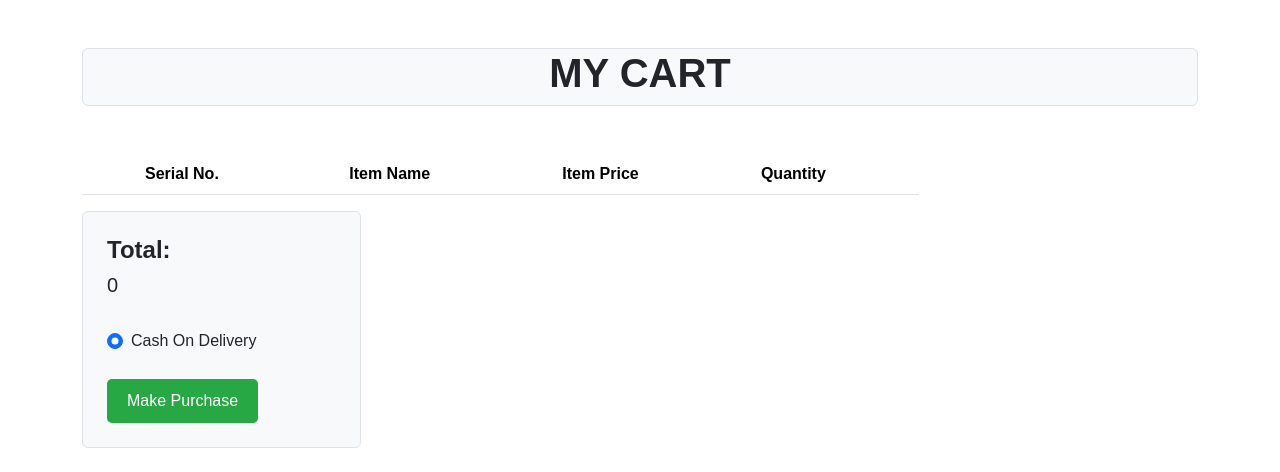
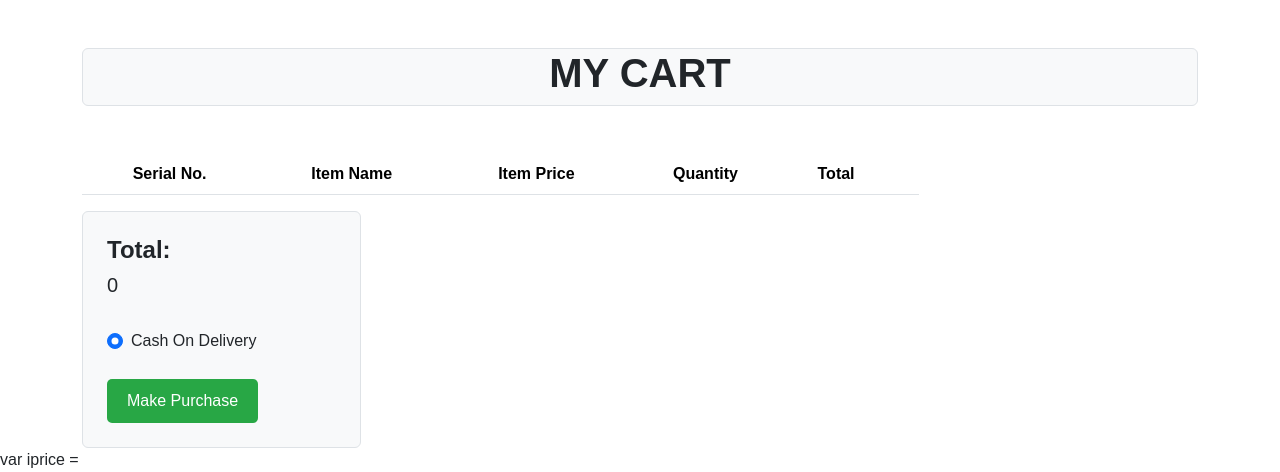
Before and after one commit to MigaraThiyunuwan/GardenGURU, a PHP site: page /php/mycart.php in a window 1280 px wide; the page is wider, and only the part inside the window is pictured. Shown: the part 400-872 px from the top of that part. Before the commit the page ends 848 px from the top of that part, so only its background shows below. Run offline with PHP 8.4, Linux system fonts and the light colour scheme; lists and menus that the app fills with data are empty; some libraries are stand-ins or nearby versions.

Commit message:
cart progress

```diff
--- a/php/mycart.php
+++ b/php/mycart.php
@@ -180,15 +180,15 @@
                         <th scope="col">Item Name</th>
                         <th scope="col">Item Price</th>
                         <th scope="col">Quantity</th>
+                        <th scope="col">Total</th>
+
                         <th scope="col"></th>
                     </tr>
                 </thead>
                 <tbody class="text-center">
 
                     <?php
-
-
-                     $total=0;
+                        $total=0;
                     if (isset($_SESSION['cart'])) {
                         $serialNo = 1;
                         foreach ($_SESSION['cart'] as $key => $value) {
@@ -196,8 +196,11 @@
                             echo "<tr>
                                     <td>{$serialNo}</td>
                                     <td>{$value['Item_Name']}</td>
-                                    <td>{$value['Price']}</td>
-                                    <td><input class='text-center' type='number' value='$value[Quantity]' min='1' max='10'></td>
+                                    <td>{$value['Price']}<input type='hidden' class='iprice' value='{$value['Price']}'></td>
+
+                                    <td><input class='text-center iquantity' type='number' value='$value[Quantity]' min='1' max='10'></td>
+                                    <td class='itotal'></td>
+
                                     <td>
                                         <form action='manage_cart.php' method='POST'>
                                         <button name='Remove_Item' class='btn btn-sm btn-outline-danger'>Remove</button>
@@ -208,7 +211,6 @@
                             $serialNo++;
                         }
                     }
-
                     ?>
 
                 </tbody>
@@ -251,10 +253,12 @@
 
 
 
+<script>
+
+</script>
 
 
-
-
+var iprice =
 
 
 
```
